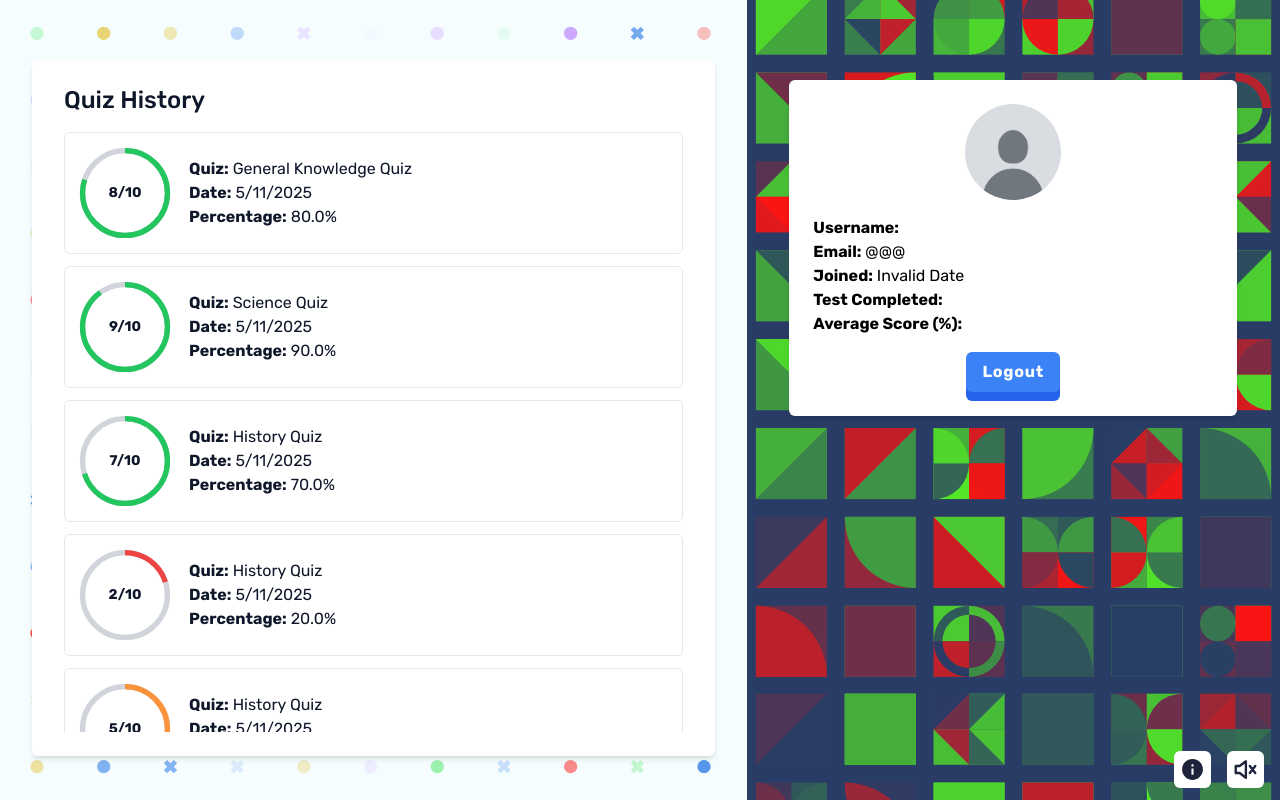
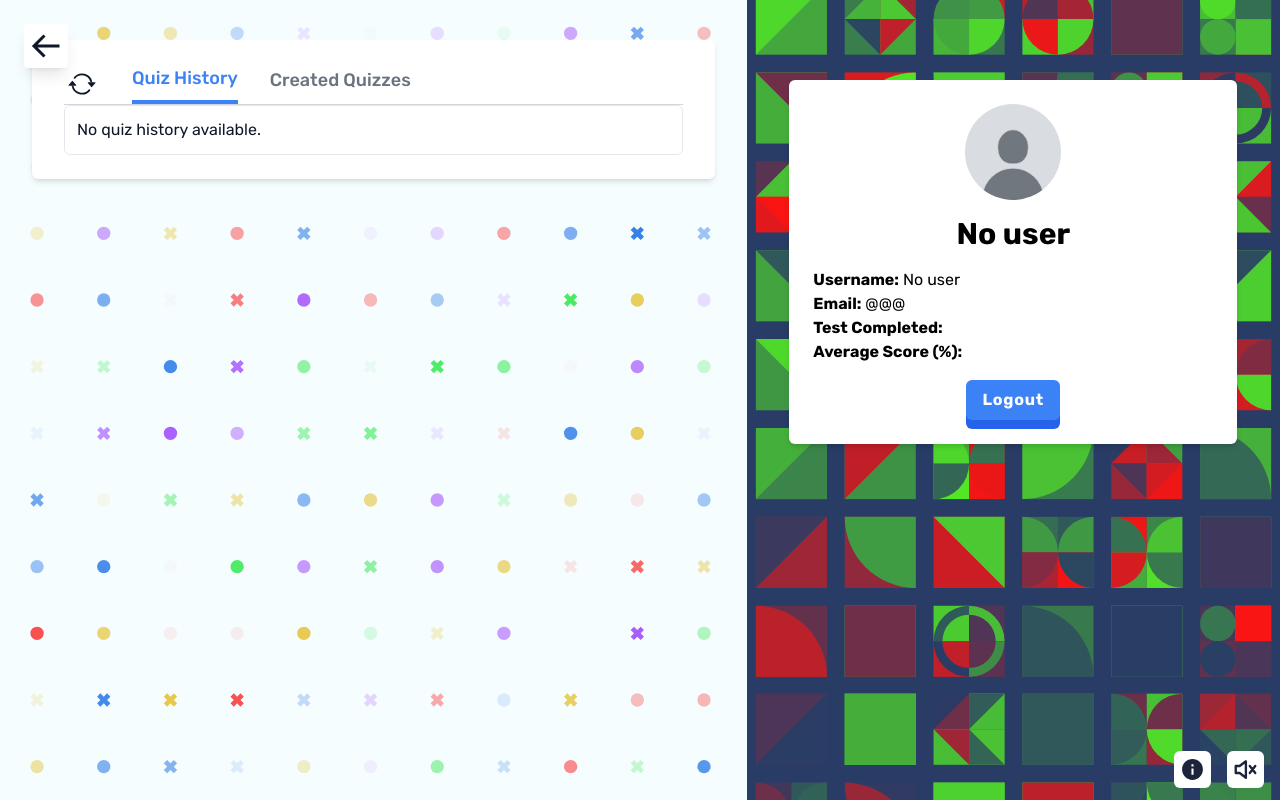
Before and after one commit to uQHan/Qao-Frontend, a Next.js app: page /profile in a window 1280 px wide. Built offline with nearby package versions, Linux system fonts and the light colour scheme.

Commit message:
feat: Refactor ProfileInfo and QuizHistory components for improved user data handling and display; add quiz fetching functionality

```diff
--- a/src/components/Profile/ProfileInfo.jsx
+++ b/src/components/Profile/ProfileInfo.jsx
@@ -2,15 +2,14 @@ export default function ProfileInfo({ user, logout }) {
 	return (
 		<article className='bg-white p-6 rounded-md shadow-md w-full max-w-md text-black'>
 			<img
-				src={user?.profilePicture || '/default-avatar.jpg'}
+				src={user?.photoURL || '/default-avatar.jpg'}
 				alt="Profile Picture"
 				className="w-24 h-24 rounded-full mb-4 mx-auto"
 			/>
-			<h1 className='text-3xl font-bold mb-4'>{user ? user?.username : "Username"}</h1>
+			<h1 className='text-3xl font-bold mb-4'>{user ? user?.displayName : "Username"}</h1>
 			<div className='text-left'>
-				<p><strong>Username:</strong> {user?.name}</p>
+				<p><strong>Username:</strong> {user?.displayName}</p>
 				<p><strong>Email:</strong> {user?.email}</p>
-				<p><strong>Joined:</strong> {new Date(user?.joined).toLocaleDateString()}</p>
 				<p><strong>Test Completed:</strong></p>
 				<p><strong>Average Score (%):</strong></p>
 
--- a/src/components/Profile/QuizHistory.jsx
+++ b/src/components/Profile/QuizHistory.jsx
@@ -1,53 +1,65 @@
-export default function QuizHistory({ quizHistory }) {
-   const defaultHistory = [
-      {
-         title: "General Knowledge Quiz",
-         date: new Date().toISOString(),
-         correctAnswers: 8,
-         totalQuestions: 10
-      },
-      {
-         title: "Science Quiz",
-         date: new Date().toISOString(),
-         correctAnswers: 9,
-         totalQuestions: 10
-      },
-      {
-         title: "History Quiz",
-         date: new Date().toISOString(),
-         correctAnswers: 7,
-         totalQuestions: 10
-      },
-      {
-         title: "History Quiz",
-         date: new Date().toISOString(),
-         correctAnswers: 2,
-         totalQuestions: 10
-      },
-      {
-         title: "History Quiz",
-         date: new Date().toISOString(),
-         correctAnswers: 5,
-         totalQuestions: 10
-      }
-   ];
+import { use, useEffect, useState } from "react";
+import { useBoundStore } from "@/store/useBoundStore";
+import categoriesJSON from "@/assets/categories.json";
+import { BsArrowRepeat } from "react-icons/bs";
 
-   const historyToDisplay = quizHistory?.length > 0 ? quizHistory : defaultHistory;
+export default function QuizHistory() {
+   const { quizzes, history, getQuizByUserId } = useBoundStore(state => state);
+   const [activeTab, setActiveTab] = useState('history');
+
+   useEffect(() => {
+      getQuizByUserId
+   }, []);
+
+   const historyToDisplay = history?.length > 0 ? history : [];
+   const quizzesToDisplay = quizzes?.length > 0 ? quizzes : [];
 
    return (
-      <aside className='bg-white rounded-md lg:shadow-md w-full lg:max-w-6xl mx-auto lg:col-start-1 lg:col-end-2 px-8 py-6 mt-10 flex flex-col justify-center text-slate-900'>
-         <h2 className='text-2xl mb-4 font-medium mt-4 lg:mt-0'>Quiz History</h2>
+      <aside className='bg-white rounded-md lg:shadow-md w-full lg:max-w-6xl mx-auto lg:col-start-1 lg:col-end-2 px-8 py-6 mt-10 flex flex-col justify-start text-slate-900'>
+
+         {/* Tabs */}
+         <div className="flex space-x-8 border-b border-gray-300">
+            <button className='hover:scale-105 transition-all p-1 bg-white rounded' onClick={getQuizByUserId}>
+               <BsArrowRepeat className='text-[28px]' color='#0f172a' title='New game' />
+            </button>
+            <button
+               className={`pb-2 text-lg font-medium ${activeTab === 'history'
+                  ? 'border-b-4 border-blue-500 text-blue-500'
+                  : 'text-gray-500 hover:text-blue-500'
+                  }`}
+               onClick={() => setActiveTab('history')}
+            >
+               Quiz History
+            </button>
+            <button
+               className={`pb-2 text-lg font-medium ${activeTab === 'created'
+                  ? 'border-b-4 border-blue-500 text-blue-500'
+                  : 'text-gray-500 hover:text-blue-500'
+                  }`}
+               onClick={() => setActiveTab('created')}
+            >
+               Created Quizzes
+            </button>
+         </div>
+
+         {/* Tab Content */}
+         {activeTab === 'history' && (
             <div className='overflow-y-auto max-h-[80vh] lg:max-h-[75vh]'>
                <ul className='space-y-3'>
                   {historyToDisplay.map((quiz, index) => {
-               const percentage = ((quiz.correctAnswers / quiz.totalQuestions) * 100).toFixed(1);
+                     // Extract correctAnswers and totalQuestions from the score field
+                     const [correctAnswers, totalQuestions] = quiz.score.split('/').map(Number);
+                     const percentage = ((correctAnswers / totalQuestions) * 100).toFixed(1);
+
+                     // Determine the color class based on the percentage
                      const getColorClass = (percentage) => {
                         if (percentage < 33.33) return 'text-red-500'; // 0-1/3
                         if (percentage < 66.67) return 'text-orange-400'; // 1/3-2/3
                         return 'text-green-500'; // 2/3+
                      };
+
                      return (
-                  <li key={index} className='p-3 border rounded-md flex items-center gap-4'>
+                        <li key={index} className='p-3 border rounded-md flex items-center gap-4 mt-4'>
                            <div className='relative w-24 h-24'>
                               <svg className='w-full h-full' viewBox="0 0 36 36">
                                  <path
@@ -71,24 +83,93 @@ export default function QuizHistory({ quizHistory }) {
                                  />
                               </svg>
                               <div className='absolute inset-0 flex items-center justify-center text-sm font-bold'>
-                           {quiz.correctAnswers}/{quiz.totalQuestions}
+                                 {correctAnswers}/{totalQuestions}
                               </div>
                            </div>
                            <div>
-                        <p><strong>Quiz:</strong> {quiz.title}</p>
-                        <p><strong>Date:</strong> {new Date(quiz.date).toLocaleDateString()}</p>
+                              <p><strong>Quiz:</strong> {quiz.quizTitle}</p>
+                              <p><strong>Date:</strong> {new Date(quiz.updatedAt).toLocaleDateString()}</p>
                               <p><strong>Percentage:</strong> {percentage}%</p>
                            </div>
                         </li>
                      );
                   })}
-            {!quizHistory && (
+                  {historyToDisplay.length === 0 && (
                      <li className='p-3 border rounded-md flex items-center gap-4'>
                         <p>No quiz history available.</p>
                      </li>
                   )}
                </ul>
             </div>
+         )}
+
+         {activeTab === 'created' && (
+            <div className='overflow-y-auto max-h-[80vh] lg:max-h-[75vh]'>
+               <ul className='space-y-3'>
+                  {quizzesToDisplay.map((quiz, index) => (
+                     <li key={index} className='p-4 border rounded-md flex flex-col gap-4 relative mt-4'>
+                        <div className="flex justify-between items-start">
+                           <div>
+                              <p><strong>Quiz ID:</strong> {quiz.quiz_id}</p>
+                              <p><strong>Title:</strong> {quiz.title}</p>
+                              <p><strong>Description:</strong> {quiz.description}</p>
+                              <p>
+                                 <strong>Status:</strong>{' '}
+                                 <span
+                                    className={`font-bold ${quiz.status === 'ACTIVE' ? 'text-green-500' :
+                                       quiz.status === 'INACTIVE' ? 'text-gray-500' :
+                                          quiz.status === 'PENDING' ? 'text-orange-500' :
+                                             'text-red-500' // For DELETED
+                                       }`}
+                                 >
+                                    {quiz.status}
+                                 </span>
+                              </p>
+                              <div className="flex flex-wrap gap-2 mt-2">
+                                 {quiz.categories?.map((category, i) => {
+                                    const categoryData = categoriesJSON.find(cat => cat.name.toUpperCase() === category.replace(/_/g, ' '));
+                                    return (
+                                       <div
+                                          key={i}
+                                          className="w-10 h-10 flex items-center justify-center rounded-full"
+                                          style={{
+                                             backgroundColor: categoryData?.color || '#ccc',
+                                          }}
+                                          title={categoryData?.name || category}
+                                       >
+                                          <img
+                                             src={`/categories-icons/${category.toLowerCase().replace(/_/g, ' ')}.svg`}
+                                             alt={category}
+                                             className="w-6 h-6"
+                                          />
+                                       </div>
+                                    );
+                                 })}
+                              </div>
+                           </div>
+                           <div className="text-right">
+                              <p className="text-sm">
+                                 <strong>Start Time:</strong>
+                                 <br />
+                                 <span className="text-blue-500">{new Date(quiz.start_time).toLocaleString()}</span>
+                              </p>
+                              <p className="text-sm mt-2">
+                                 <strong>End Time:</strong>
+                                 <br />
+                                 <span className="text-red-500">{new Date(quiz.end_time).toLocaleString()}</span>
+                              </p>
+                           </div>
+                        </div>
+                     </li>
+                  ))}
+                  {quizzesToDisplay.length === 0 && (
+                     <li className='p-3 border rounded-md flex items-center gap-4'>
+                        <p>No created quizzes available.</p>
+                     </li>
+                  )}
+               </ul>
+            </div>
+         )}
       </aside>
    )
 }
--- /dev/null
+++ b/src/helpers/quiz/getQuizByUserId.js
@@ -0,0 +1,26 @@
+export default async function getQuizByUserId(userId) {
+   if (!userId) {
+      throw new Error('userId is required to fetch quizzes');
+   }
+   try {
+      const response = await fetch('/api/quiz/get-quizzes', {
+         method: 'POST',
+         headers: {
+            'Content-Type': 'application/json',
+         },
+         body: JSON.stringify({ id: userId }),
+      });
+
+      if (!response.ok) {
+         const errorData = await response.json();
+         throw new Error(errorData.message || 'Failed to fetch quizzes');
+      }
+
+      const data = await response.json();
+      console.log('Fetched quizzes:', data);
+      return data;
+   } catch (error) {
+      console.error('Error fetching quizzes by userId:', error);
+      throw error;
+   }
+}
--- a/src/helpers/take/takeQuiz.js
+++ b/src/helpers/take/takeQuiz.js
@@ -1,4 +1,4 @@
-export default async function takeQuiz(id, name) {
+export default async function takeQuiz(id, name, uid) {
    if (!id) {
       throw new Error('ID is required to fetch questions');
    }
@@ -11,7 +11,7 @@ export default async function takeQuiz(id, name) {
          headers: {
             'Content-Type': 'application/json',
          },
-         body: JSON.stringify({ id, name }),
+         body: JSON.stringify({ id, name, uid }),
       });
 
       if (!response.ok) {
--- a/src/pages/api/take/take-quiz.js
+++ b/src/pages/api/take/take-quiz.js
@@ -1,12 +1,11 @@
 import CryptoJS from 'crypto-js';
-import { use } from 'react';
 
 export default async function handler(req, res) {
    if (req.method !== 'POST') {
       return res.status(405).json({ message: 'Only POST requests allowed', statusCode: 405 });
    }
 
-   const { id: quizId, name: playerName } = req.body;
+   const { id: quizId, name: playerName, uid: playerId } = req.body;
 
    if (!quizId || !playerName) {
       return res.status(400).json({ message: 'quizId and playerName are required', statusCode: 400 });
@@ -19,7 +18,7 @@ export default async function handler(req, res) {
          headers: {
             'Content-Type': 'application/json',
          },
-         body: JSON.stringify({ quizId, playerName }),
+         body: JSON.stringify({ quizId, playerName, playerId }),
       });
 
       if (!response.ok) {
--- a/src/pages/profile/index.js
+++ b/src/pages/profile/index.js
@@ -1,22 +1,28 @@
 import Head from 'next/head'
-import { useEffect } from 'react'
+import { use, useEffect } from 'react'
 import { useBoundStore } from '@/store/useBoundStore'
 import ProfileHeader from '@/components/Profile/ProfileHeader'
 import PageLoading from '@/components/PageLoading'
 import ProfileInfo from '@/components/Profile/ProfileInfo'
 import QuizHistory from '@/components/Profile/QuizHistory'
 import PageFooter from '@/components/PageFooter'
+import playSound from '@/helpers/playSound'
 import { useRouter } from 'next/router'
 
 export default function Profile() {
-	const { user, logout, quizHistory, authloading } = useBoundStore(state => state)
+	const { user, logout, authloading, getQuizByUserId } = useBoundStore(state => state)
 	const router = useRouter()
 
 	useEffect(() => { window.onbeforeunload = () => null }, [])
+	useEffect(() => {
+		getQuizByUserId
+	}, [])
 
-	const handleLogout = async () => {
-		await logout().then(router.push('/'));
-	};
+	function handleLogout() {
+		playSound('pop-down');
+		router.push('/');
+		logout().then(() => { sessionStorage.removeItem('user'); });
+	}
 
 	return (
 		<>
@@ -25,12 +31,13 @@ export default function Profile() {
 			</Head>
 			{authloading && <PageLoading />}
 			{!authloading && <>
+				<ProfileHeader />
 				<main className='bg-[url("/bg-profile3.svg")] bg-vertical-scroll-animation max-w-6xl relative mx-auto w-full min-h-[25rem] flex flex-col justify-between items-center px-5 md:px-10 py-20 lg:col-start-2 lg:row-start-1 lg:row-end-2 text-center text-white'>
 					<ProfileInfo user={user} logout={handleLogout} />
 				</main>
-				<section className='max-w-6xl bg-[url("/bg-gamemodes.svg")] bg-horizontal-scroll-animation px-4 lg:px-8 pb-6 flex flex-col justify-center text-slate-900 lg:col-start-1 lg:col-end-2'>
+				<section className='max-w-6xl bg-[url("/bg-gamemodes.svg")] bg-horizontal-scroll-animation px-4 lg:px-8 pb-6 flex flex-col justify-start text-slate-900 lg:col-start-1 lg:col-end-2'>
 					<div className='flex flex-col gap-3'>
-						<QuizHistory quizHistory={quizHistory} />
+						<QuizHistory />
 					</div>
 				</section>
 				<PageFooter />
```
Also changed, not shown: src/helpers/question/generateQuestion.js (+25 -0 lines), src/helpers/quiz/saveQuiz.js (+4 -7 lines), src/pages/api/quiz/get-quizzes.js (added, +42 -0 lines). Lines whose indentation alone changed are shown as unchanged.
